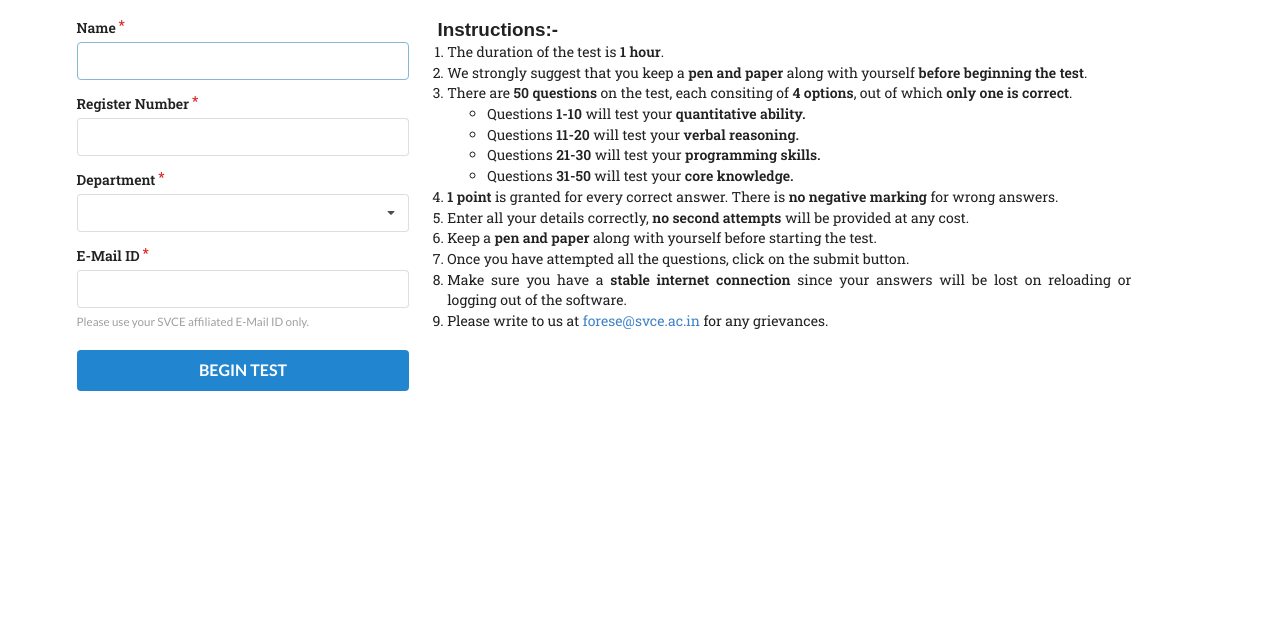
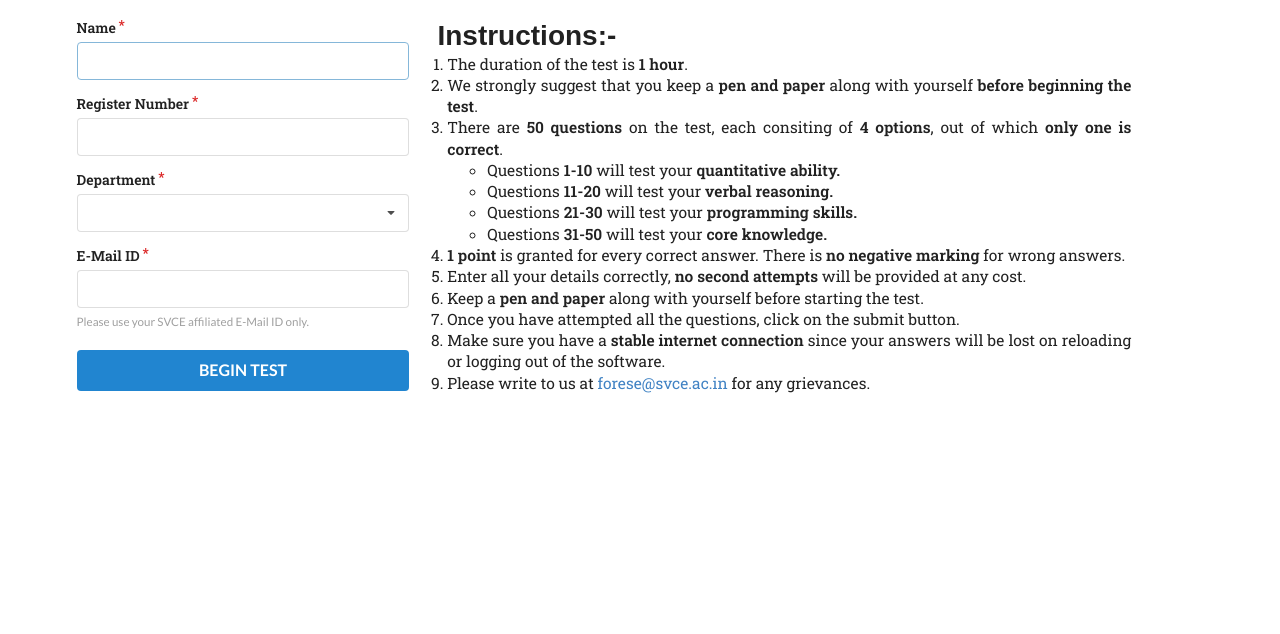
Before and after one commit to ForeseTech/AptitudeTestSoftware, a PHP site: page /login/index.html in a window 1280 px wide. Shown: the part 61-695 px from the top of the page. Run offline with PHP 8.4, Linux system fonts and the light colour scheme; some libraries are stand-ins or nearby versions; some web fonts are replaced.

Commit message:
Update Styling

```diff
--- a/static/css/login.css
+++ b/static/css/login.css
@@ -39,7 +39,7 @@ button {
 
 h3 {
   font-family: 'IBM Plex Sans Thai Looped', sans-serif;
-  font-size: 1.35rem;
+  font-size: 2rem;
   margin-bottom: 0 !important;
 }
 
@@ -50,7 +50,8 @@ ol {
 
 ol > li {
   font-family: 'Roboto Slab', serif;
-  line-height: 1.48rem;
+  font-size: 1.11rem;
+  line-height: 1.52rem;
   text-align: justify;
 }
 
```
